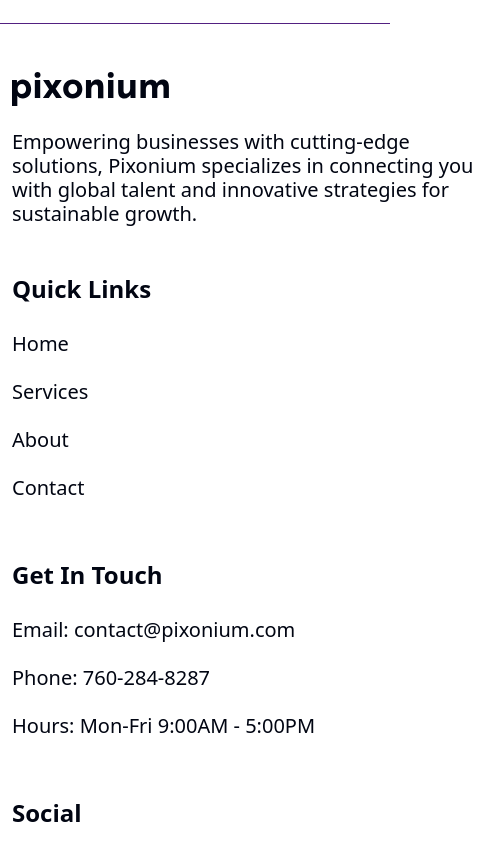
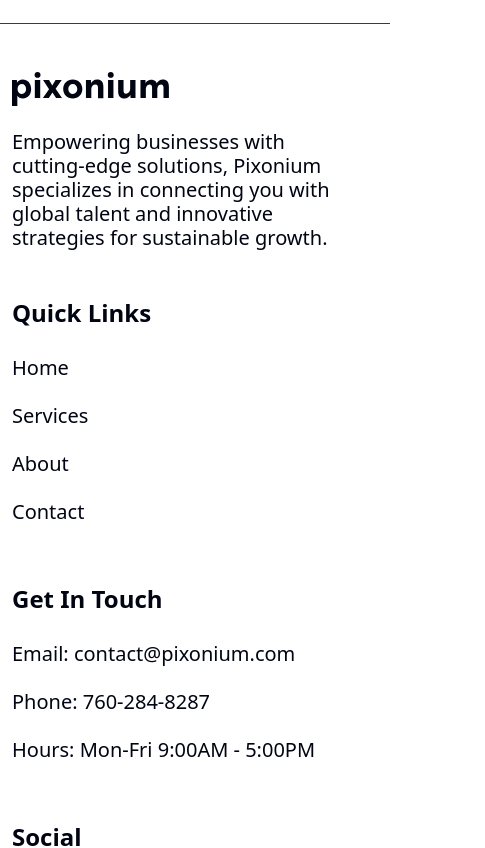
Before and after one commit to Bazzomir/lumaro, a React (Create React App) app in the folder erikas-app/: page / in a window 390 px wide. Shown: the part 7000-7848 px from the top of the page, 485 px wide, since content can reach past the window. Built offline with nearby package versions, Linux system fonts and the light colour scheme.

Commit message:
footer - responsive

```diff
--- a/erikas-app/src/assets/css/App.css
+++ b/erikas-app/src/assets/css/App.css
@@ -232,15 +232,15 @@ body {
 }
 
 .footer-paragraph__text {
-    font-size: 20px;
+    font-size: 1.25rem;
     font-weight: 300;
-    line-height: 24px;
+    line-height: 1.5rem;
 }
 
 .footer-item-names {
-    font-size: 24px;
+    font-size: 1.5rem;
     font-weight: 600;
-    line-height: 29px;
+    line-height: 1.813rem;
 }
 
 .footer-nav-item,
@@ -288,16 +288,14 @@ body {
         line-height: 3rem;
     }
 
-    /* .homepage-smallText {
-        font-size: 1.375rem;
-        font-weight: 300;
-        line-height: 1.625rem;
-    } */
-
     .about-text,
     .contact-text {
         font-size: 3.425rem;
         line-height: 3.5rem;
+    }
+
+    .footer-paragraph {
+        max-width: 350px;
     }
 }
 
@@ -349,6 +347,10 @@ body {
     .bg-triangle {
         height: 67vh;
     }
+
+    .footer-paragraph {
+        width: 23.25rem;
+    }
 }
 
 /* Extra large devices (large desktops, 1200px and up) */
```
